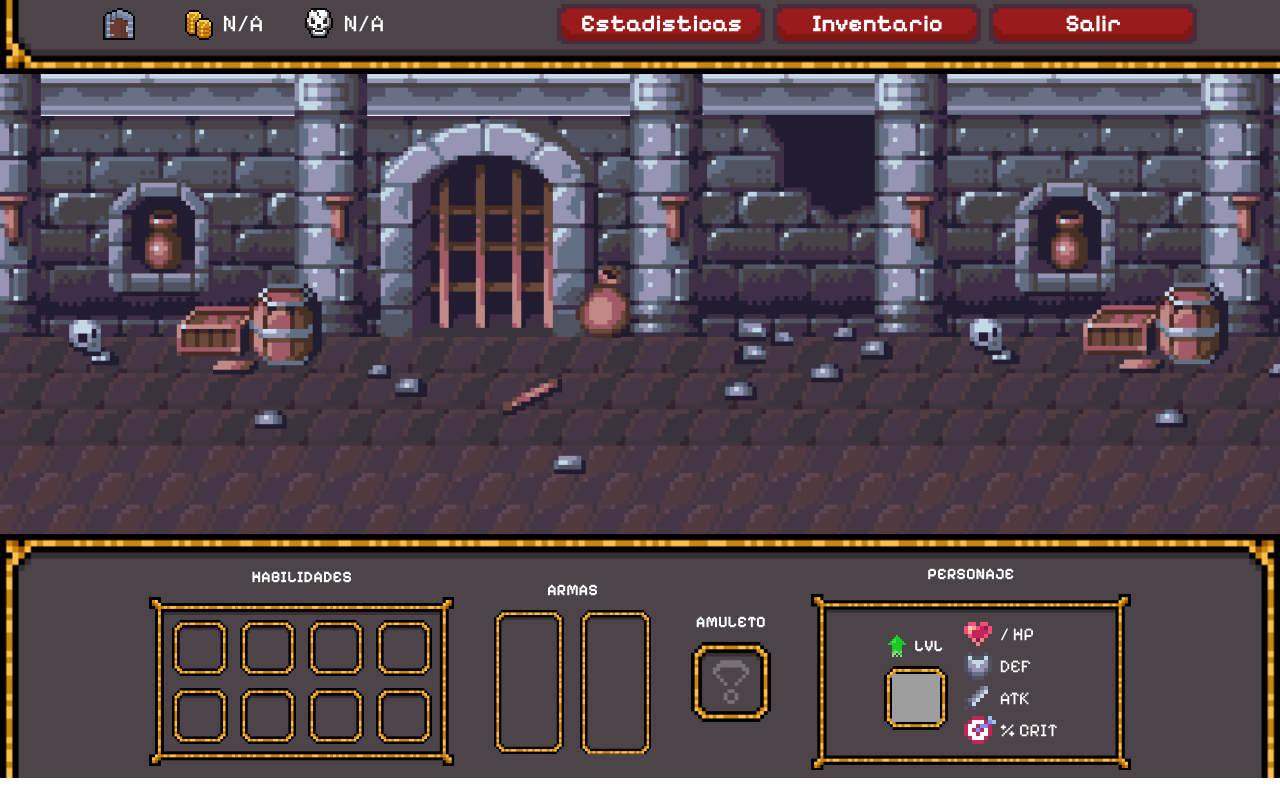
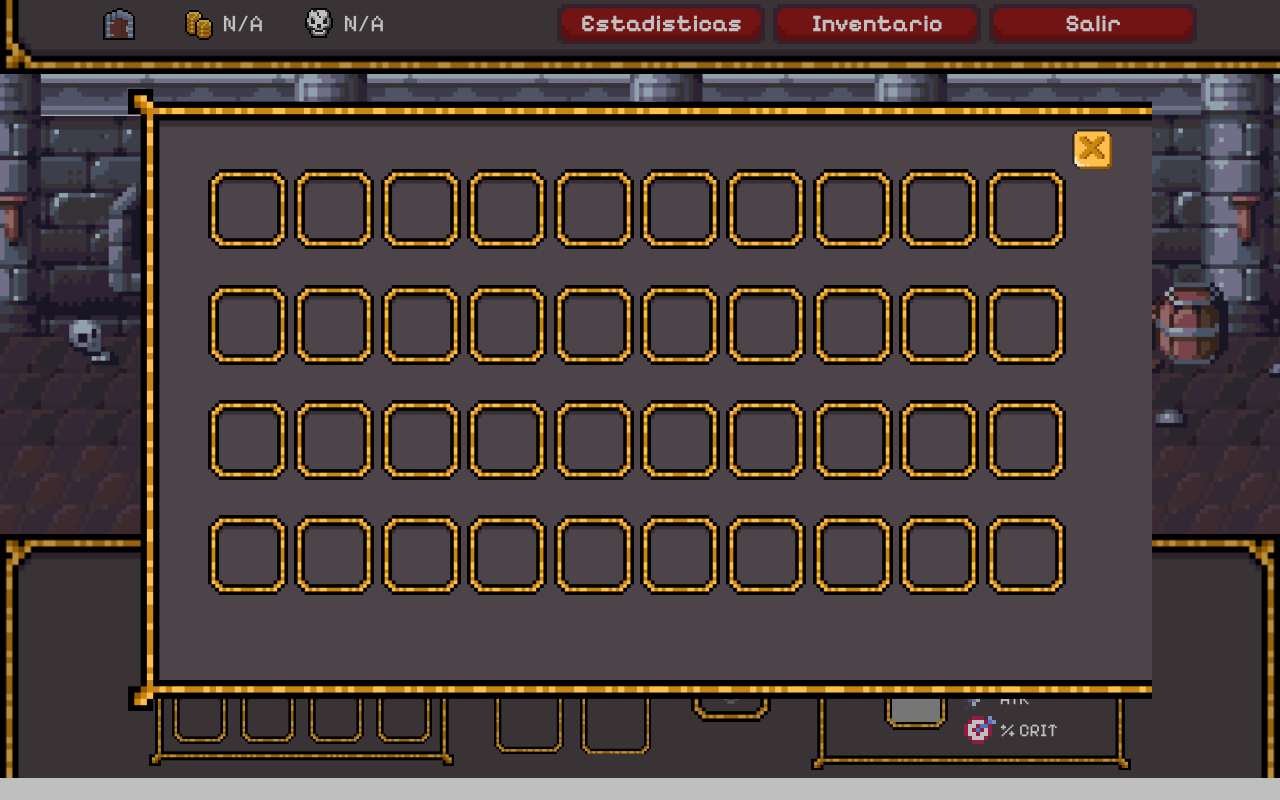
Before and after one commit to NuMeRo-999/Monarchs-Quest_Front-End, a React (Vite) app: page /game/1 in a window 1280 px wide. Both pictures are taken after a click on the button "Inventario". Built offline with nearby package versions, Linux system fonts and the light colour scheme.

Commit message:
creado el modal de inventario

```diff
--- a/src/components/ErrorModal.jsx
+++ b/src/components/ErrorModal.jsx
@@ -1,7 +1,7 @@
-import React from "react";
+import { useState } from "react";
 
 export default function ErrorModal() {
-  const [showModal, setShowModal] = React.useState(false);
+  const [showModal, setShowModal] = useState(false)
 
   return (
     <>
--- a/src/components/Footer.jsx
+++ b/src/components/Footer.jsx
@@ -23,8 +23,6 @@ const Footer = ({ saveSlotId }) => {
         console.error("Error:", error);
       });
   }, []);
-
-  console.log(heroe)
 
   return (
     <div className="flex justify-center gap-10 items-center font-pixelify bg-[url('/src/assets/images/footer-border.png')] bg-cover p-2 pt-7 text-white">
--- a/src/components/Header.jsx
+++ b/src/components/Header.jsx
@@ -1,6 +1,7 @@
 import { useEffect, useState } from "react";
 import { getSaveSlot } from "../api/apiRequest";
 import { Link } from "react-router-dom";
+import InventoryModal from "./InventoryModal";
 
 const Header = ({ saveSlotId }) => {
   const [saves, setSaves] = useState([]);
@@ -38,9 +39,7 @@ const Header = ({ saveSlotId }) => {
         <button className="image-cursor leading-4 text-2xl bg-[url('/src/assets/images/button.png')] bg-cover h-10 text-white w-52 text-center pt-2 font-bold py-2 px-4">
           Estadisticas
         </button>
-        <button className="image-cursor leading-4 text-2xl bg-[url('/src/assets/images/button.png')] bg-cover h-10 text-white w-52 text-center pt-2 font-bold py-2 px-4">
-          Inventario
-        </button>
+        <InventoryModal/>
         <Link
           to="/saves"
           className="flex justify-center items-center image-cursor leading-4 text-2xl bg-[url('/src/assets/images/button.png')] bg-cover h-10 text-white w-52 text-center font-bold"
--- /dev/null
+++ b/src/components/InventoryModal.jsx
@@ -0,0 +1,86 @@
+import { useEffect } from "react";
+import { useState } from "react";
+import { getWithAuth } from "../api/api";
+import { BASE_URL } from "../api/apiRequest";
+
+const InventoryModal = () => {
+  const [showModal, setShowModal] = useState(false);
+  const [inventory, setInventory] = useState([]);
+
+  useEffect(() => {
+    getInventory()
+      .then((data) => {
+        setInventory(data);
+      })
+      .catch((error) => {
+        console.error("Error:", error);
+      });
+  }, [])
+
+  async function getInventory() {
+    try {
+      return await getWithAuth(`/item/equiped_items`);
+    } catch (error) {
+      console.error("Error:", error);
+      throw error;
+    }
+  }
+
+  console.log(inventory)
+
+
+  return (
+    <>
+      <button
+        className="image-cursor leading-4 text-2xl bg-[url('/src/assets/images/button.png')] bg-cover h-10 text-white w-52 text-center pt-2 font-bold py-2 px-4"
+        onClick={() => setShowModal(true)}
+      >
+        Inventario
+      </button>
+
+      {showModal ? (
+        <>
+          <div className="justify-center items-center flex overflow-x-hidden overflow-y-auto fixed inset-0 z-50 outline-none focus:outline-none">
+            <div className="relative flex items-center justify-center">
+            <button className="image-cursor">
+                  <span
+                    onClick={() => setShowModal(false)}
+                    className="text-3xl top-10 right-10 absolute z-50"
+                  >
+                    <img src="/src/assets/icons/close-icon.png" alt="" className="size-10"/>
+                  </span>
+                </button>
+              <div className="bg-[url('/src/assets/images/Inventory.png')] bg-cover w-[80vw] h-[77.7vh] grid grid-cols-10 p-20 z-20 text-3xl justify-center">
+                {
+                  [...Array(40)].map((_, index) => {
+                    return (
+                      <div
+                        key={index}
+                        className="bg-[url('/src/assets/images/inventory-slot-1.png')] bg-cover size-20 flex justify-center items-center"
+                      >
+                        {inventory[index] ? (
+                          <img
+                            src={`${BASE_URL}/img/${inventory[index]?.image}`}
+                            alt=""
+                            className="size-10 image-cursor rounded"
+                          />
+                        ) : (
+                          <div className="bg-[url('/src/assets/images/inventory-slot-1.png')] size-20 bg-cover p-6"></div>
+                        )}
+                      </div>
+                    );
+                  })
+                }
+
+              </div>
+            </div>
+          </div>
+
+          <div className="opacity-25 fixed inset-0 z-40 bg-black"></div>
+        </>
+      ) : null}
+    </>
+  );
+};
+
+export default InventoryModal;
```
Also changed, not shown: src/assets/icons/close-icon.png (added), src/assets/images/Inventory.png (added).
